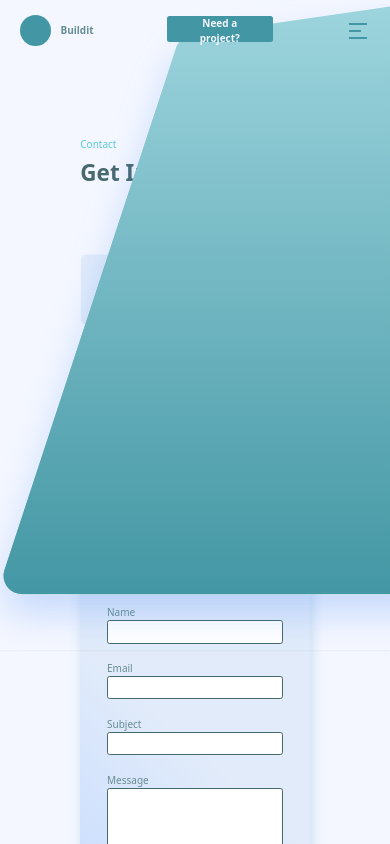
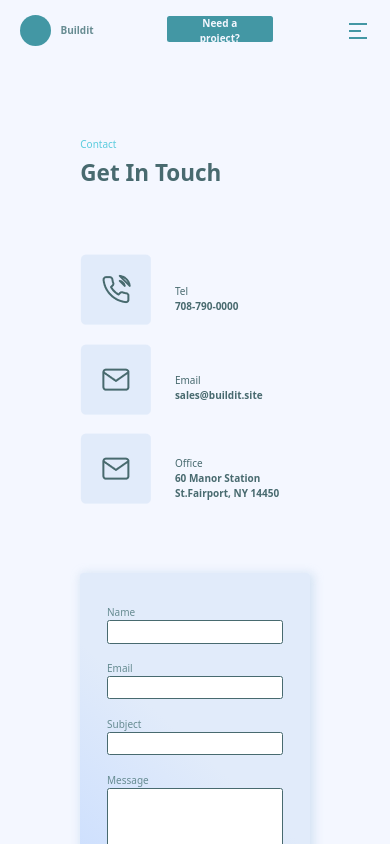
Before and after one commit to DevKaffy/ReactProject-Company-Website, a React (Vite) app: page /contacts in a window 390 px wide. Built offline with nearby package versions, Linux system fonts and the light colour scheme.

Commit message:
update:contacts responsiveness

```diff
--- a/src/Components/Contacts/Contacts.css
+++ b/src/Components/Contacts/Contacts.css
@@ -1,10 +1,10 @@
 .home-contacts{
-    @apply bg-[#F4F7FF] lg:flex  overflow-hidden relative;
+    @apply bg-[#F4F7FF] lg:flex  overflow-hidden lg:relative;
     z-index: 2;
 }
 
 .fig img{
-@apply absolute h-[65rem] w-[39.5rem]  object-cover right-0 shadow-sm ;
+@apply hidden absolute h-[65rem] w-[39.5rem]  object-cover right-0 shadow-sm ;
     z-index:1;
 }
 
```
